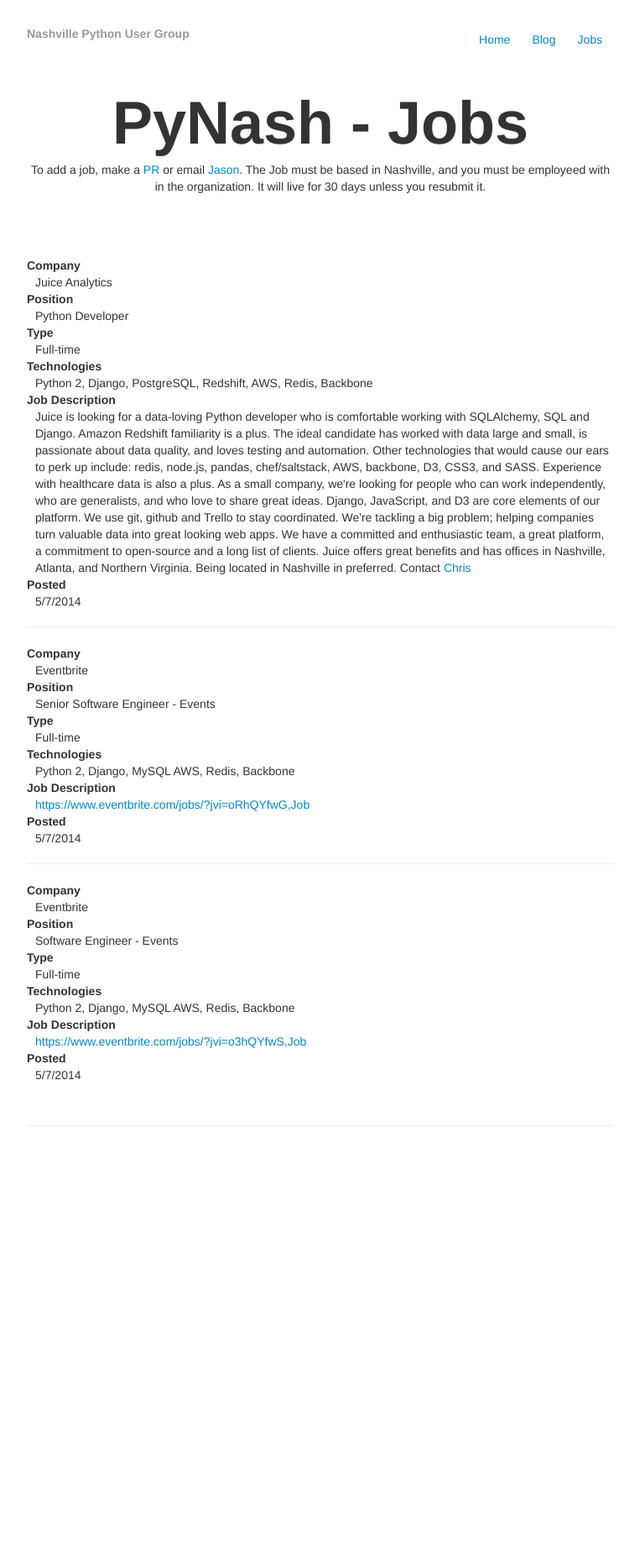
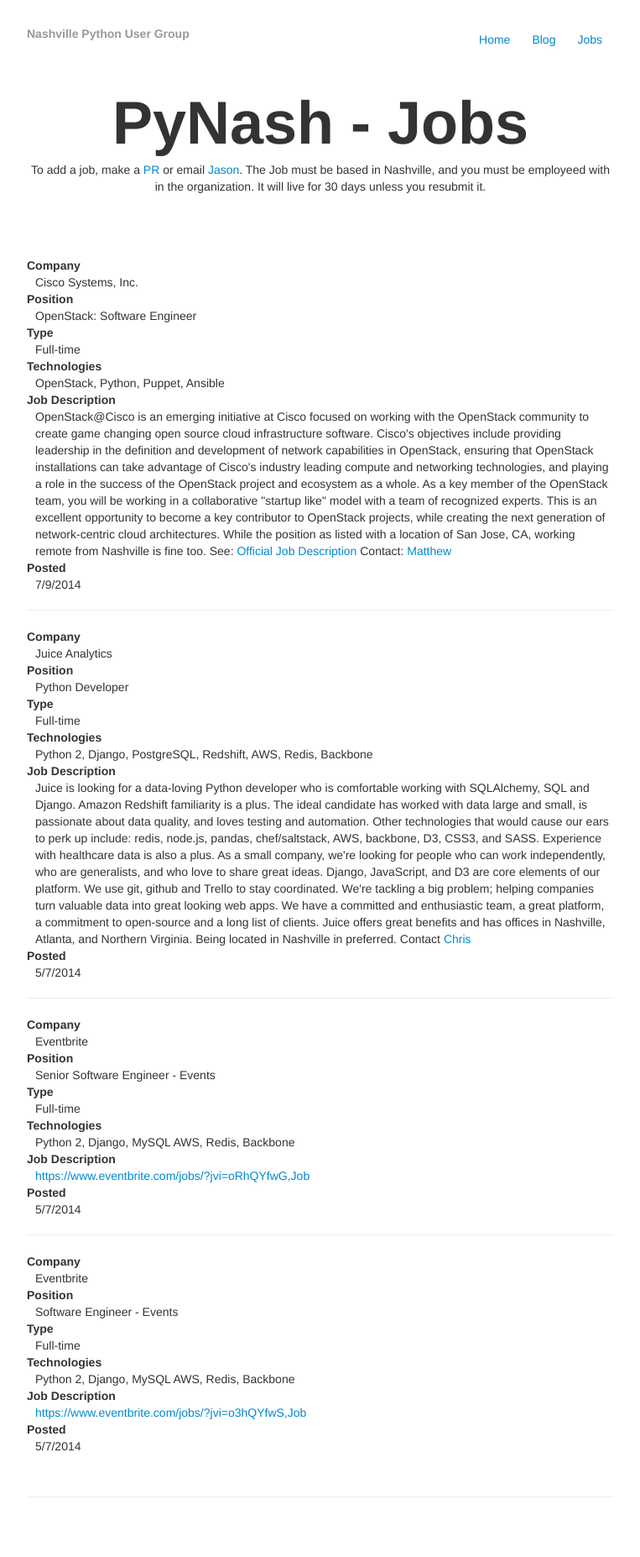
Before and after one commit to pynashorg/pynashorg.github.com, a Jekyll site: the page built from jobs.html, in a window 1280 px wide. Shown: the whole page at 84% size, without its empty margins (258-1021 px from the left). Built offline with Jekyll 4.4.1, drawn with Linux system fonts in a browser that asks for light colours; nearby versions of some CDN libraries; library files that are not in the unit come from our copies; before the commit the page ends 1412 px from its top, so only the background shows below that.

Commit message:
Added Cisco OpenStack job.

```diff
--- a/jobs.html
+++ b/jobs.html
@@ -12,6 +12,30 @@
 </div>
 
 <div class="row-fluid">
+  <dl>
+    <dt>Company</dt>
+    <dd>Cisco Systems, Inc.</dd>
+    <dt>Position</dt>
+    <dd>OpenStack: Software Engineer</dd>
+    <dt>Type</dt>
+    <dd>Full-time</dd>
+    <dt>Technologies</dt>
+    <dd>OpenStack, Python, Puppet, Ansible</dd>
+    <dt>Job Description</dt>
+    <dd>
+        OpenStack@Cisco is an emerging initiative at Cisco focused on working with the OpenStack community to create game changing open source cloud infrastructure software. Cisco's objectives include providing leadership in the definition and development of network capabilities in OpenStack, ensuring that OpenStack installations can take advantage of Cisco's industry leading compute and networking technologies, and playing a role in the success of the OpenStack project and ecosystem as a whole.
+
+        As a key member of the OpenStack team, you will be working in a collaborative "startup like" model with a team of recognized experts. This is an excellent opportunity to become a key contributor to OpenStack projects, while creating the next generation of network-centric cloud architectures.
+
+        While the position as listed with a location of San Jose, CA, working remote from Nashville is fine too.
+
+        See: <a href="https://www.cisco.apply2jobs.com/ProfExt/index.cfm?fuseaction=mExternal.showJob&RID=964729&CurrentPage=1">Official Job Description</a>
+        Contact: <a href="mailto:mattmont@cisco.com">Matthew</a>
+    </dd>
+    <dt>Posted</dt>
+    <dd>7/9/2014</dd>
+  </dl>
+  <hr />
   <dl>
     <dt>Company</dt>
     <dd>Juice Analytics</dd>
```
